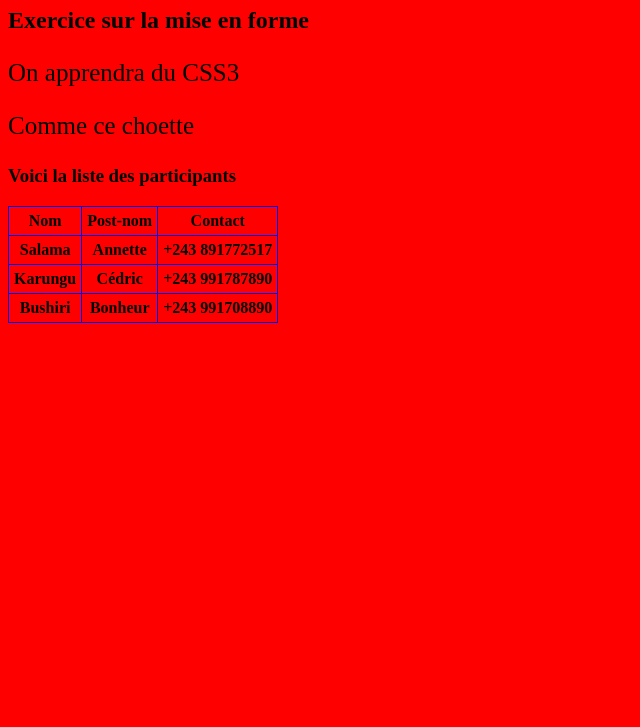
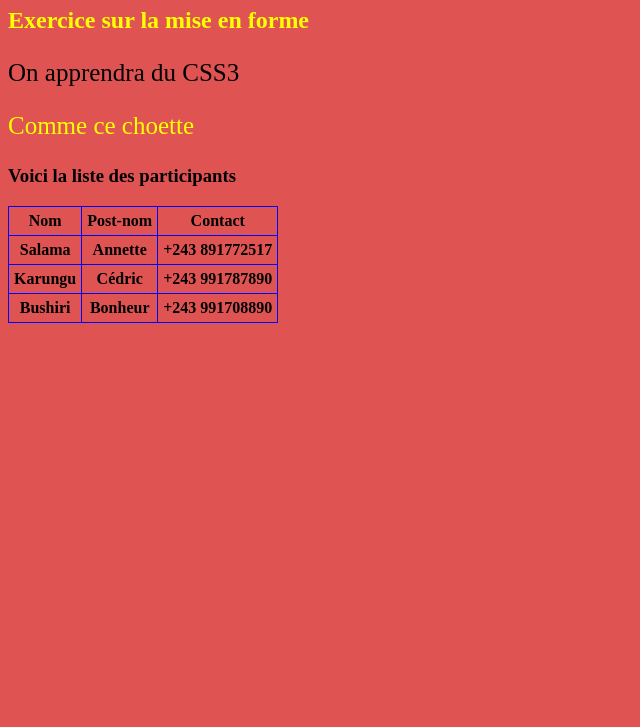
Before and after one commit to ItVal/Goma-Digital-Academy, a plain HTML site: page index.html in a window 1280 px wide. Shown: the part 73-800 px from the top of the page, without its empty margins (0-640 px from the left). Drawn offline with Linux system fonts and the light colour scheme.

Commit message:
Utilisation de class et survole

```diff
--- a/index.html
+++ b/index.html
@@ -16,9 +16,9 @@
 <body>
 
     <h1>Goma Digital Academy Cohort 1</h1>
-    <h2 class="Même couleur que le 1er paragraphe">Exercice sur la mise en forme</h2>
+    <h2 class="Même_couleur_que_le_1er_paragraphe">Exercice sur la mise en forme</h2>
     <p>On apprendra du CSS3</p>
-    <p class="Même couleur que le 1er paragraphe">Comme ce choette</p>
+    <p class="Même_couleur_que_le_1er_paragraphe">Comme ce choette</p>
     <h3>Voici la liste des participants</h3>
 
     <table>
--- a/styles.css
+++ b/styles.css
@@ -1,5 +1,5 @@
 body {
-    background-color: red;
+    background-color: rgb(224, 83, 83);
 }
 h1{
     color: blue;
@@ -16,3 +16,15 @@ table, th, td{
     border: 1px solid blue;
     padding: 5px;
 }
+
+/* Utilisation de class */
+.Même_couleur_que_le_1er_paragraphe{
+    color : yellow;
+}
+
+/* changement de couleur via survole */
+
+h1:hover{
+    border-radius: 10px;
+    background-color: aqua;
+}
```
